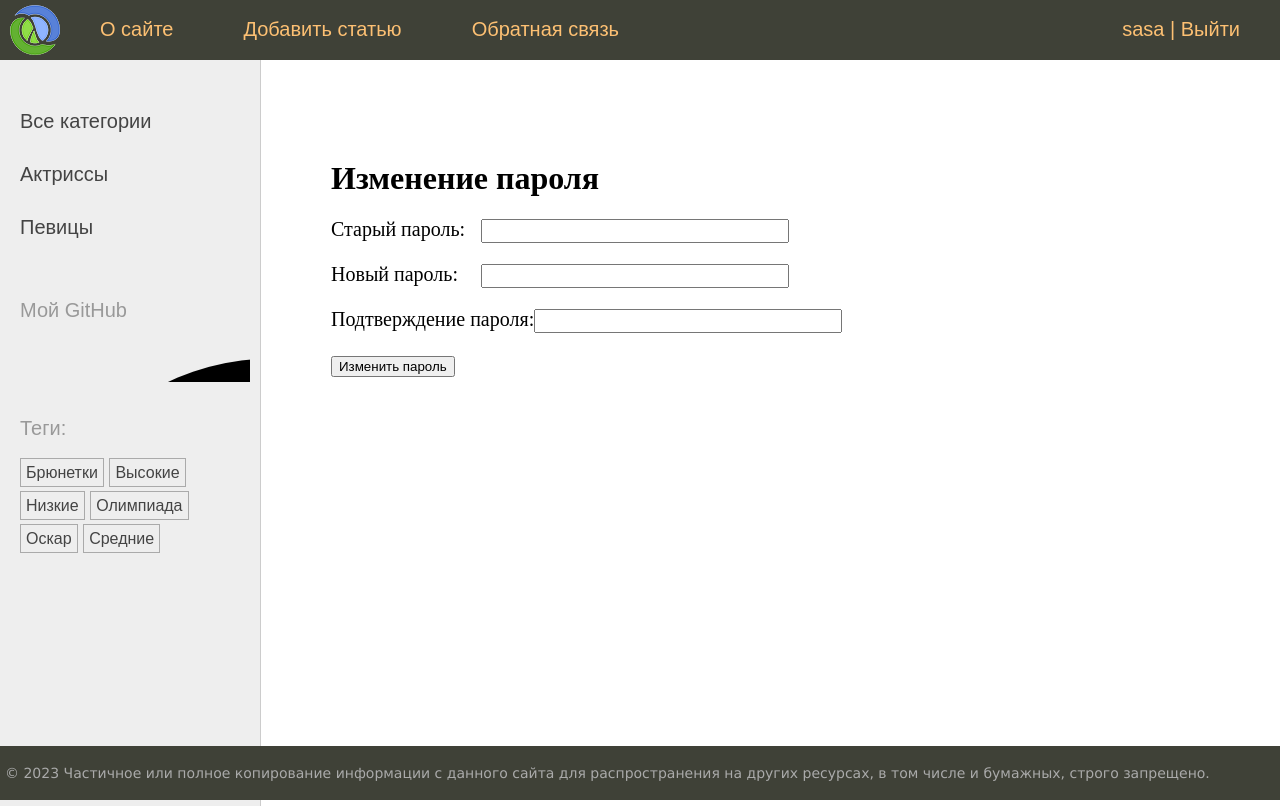
After one commit to SashaKarpo/blog-about-blog, a Django app: page /users/password-change/ in a window 1280 px wide. The commit adds this page. Run offline with Django 4.2, Linux system fonts and the light colour scheme; a user stored in the database is signed in; data comes from the database, SQL or seed files in the repository; both versions use the stored data as it was after the commit; parts of the project's set-up code (start-up, migrations or seed data) failed here and were passed over.

Commit message:
Added the ability to change the password

```diff
--- a/users/forms.py
+++ b/users/forms.py
@@ -1,6 +1,6 @@
 from django import forms
 from django.contrib.auth import get_user_model
-from django.contrib.auth.forms import AuthenticationForm, UserCreationForm
+from django.contrib.auth.forms import AuthenticationForm, UserCreationForm, PasswordChangeForm
 
 
 class LoginUserForm(AuthenticationForm):
@@ -61,3 +61,10 @@ class ProfileUserForm(forms.ModelForm):
             'first_name': forms.TextInput(attrs={'class': 'form-input'}),
             'last_name': forms.TextInput(attrs={'class': 'form-input'}),
         }
+
+
+class UserPasswordChangeForm(PasswordChangeForm):
+    old_password = forms.CharField(label="Старый пароль", widget=forms.PasswordInput(attrs={'class': 'form-input'}))
+    new_password1 = forms.CharField(label="Новый пароль", widget=forms.PasswordInput(attrs={'class': 'form-input'}))
+    new_password2 = forms.CharField(label="Подтверждение пароля",
+                                    widget=forms.PasswordInput(attrs={'class': 'form-input'}))
--- /dev/null
+++ b/users/templates/users/password_change_form.html
@@ -0,0 +1,17 @@
+{% extends 'base.html' %}
+
+{% block content %}
+<h1>Изменение пароля</h1>
+
+<form method="post">
+    {% csrf_token %}
+    <div class="form-error">{{ form.non_field_errors }}</div>
+    {% for f in form %}
+    <p ><label class="form-label" for="{{ f.id_for_label }}">{{f.label}}: </label>{{ f }}</p>
+    <div class="form-error">{{ f.errors }}</div>
+    {% endfor %}
+
+    <p ><button type="submit">Изменить пароль</button></p>
+</form>
+
+{% endblock %}
--- a/users/templates/users/profile.html
+++ b/users/templates/users/profile.html
@@ -12,4 +12,6 @@
     {% endfor %}
     <p><button type="submit">Сохранить</button></p>
 </form>
+<hr>
+<p><a href="{% url 'users:password_change' %}">Сменить пароль</a></p>
 {% endblock %}
--- a/users/urls.py
+++ b/users/urls.py
@@ -1,4 +1,4 @@
-from django.contrib.auth.views import LogoutView
+from django.contrib.auth.views import LogoutView, PasswordChangeView, PasswordChangeDoneView
 from django.urls import path
 from . import views
 
@@ -7,6 +7,10 @@ app_name = 'users'
 urlpatterns = [
     path('login/', views.LoginUser.as_view(), name='login'),  # users:login
     path('logout/', LogoutView.as_view(), name='logout'),  # users:logout
+
+    path('password-change/', views.UserPasswordChange.as_view(), name='password_change'),
+    path('password-change/done/', PasswordChangeDoneView.as_view(template_name='users/password_change_done.html'), name='password_change_done'),
+
     path('register/', views.RegisterUser.as_view(), name='register'),
     path('profile/', views.ProfileUser.as_view(), name='profile'),
 ]
--- a/users/views.py
+++ b/users/views.py
@@ -1,13 +1,13 @@
 from django.contrib.auth import authenticate, login, logout, get_user_model
 from django.contrib.auth.forms import AuthenticationForm
 from django.contrib.auth.mixins import LoginRequiredMixin
-from django.contrib.auth.views import LoginView
+from django.contrib.auth.views import LoginView, PasswordChangeView
 from django.http import HttpResponse, HttpResponseRedirect
 from django.shortcuts import render
 from django.urls import reverse, reverse_lazy
 from django.views.generic import CreateView, UpdateView
 
-from .forms import LoginUserForm, RegisterUserForm, ProfileUserForm
+from .forms import LoginUserForm, RegisterUserForm, ProfileUserForm, UserPasswordChangeForm
 
 
 class LoginUser(LoginView):
@@ -37,3 +37,9 @@ class RegisterUser(CreateView):
     template_name = 'users/register.html'
     extra_context = {'title': 'Регистрация'}
     success_url = reverse_lazy('users:login')
+
+
+class UserPasswordChange(PasswordChangeView):
+    form_class = UserPasswordChangeForm
+    success_url = reverse_lazy("users:password_change_done")
+    template_name = "users/password_change_form.html"
```
Also changed, not shown: users/templates/users/password_change_done.html (added, +7 -0 lines), db.sqlite3.
